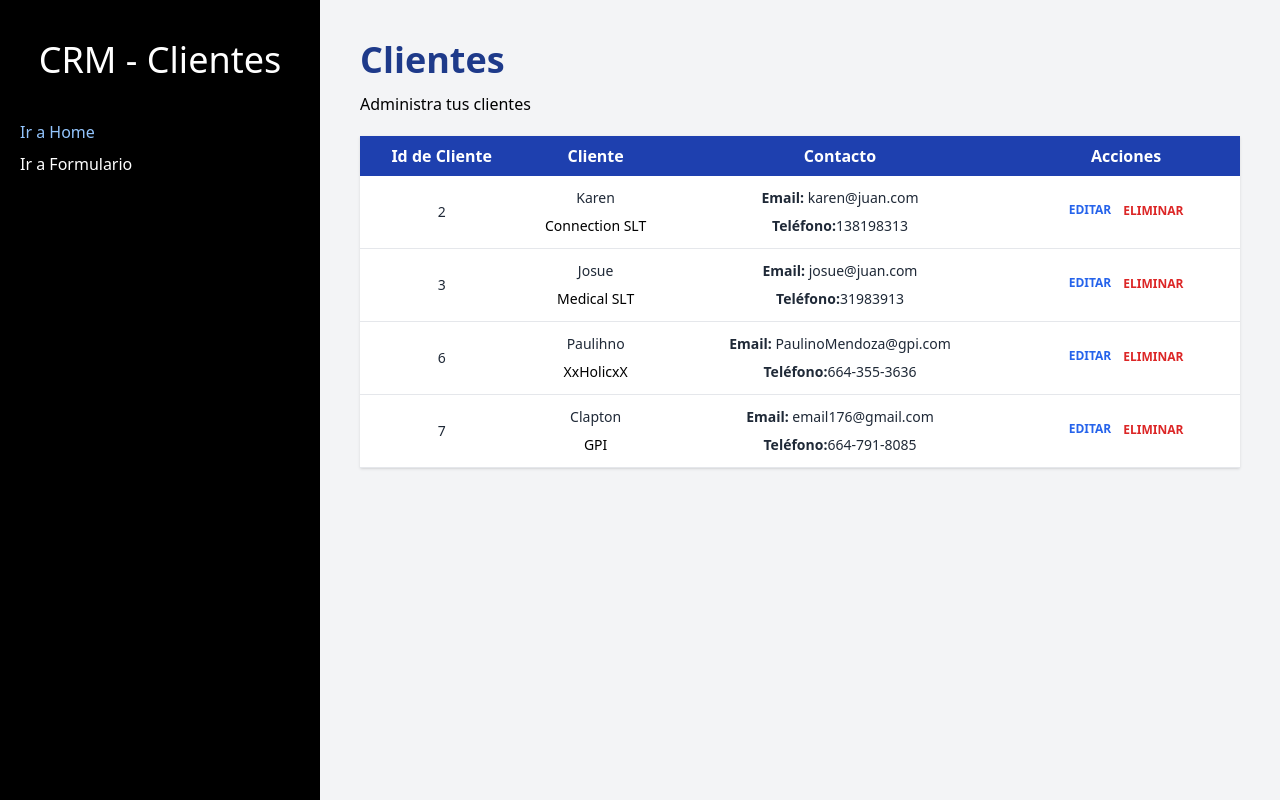
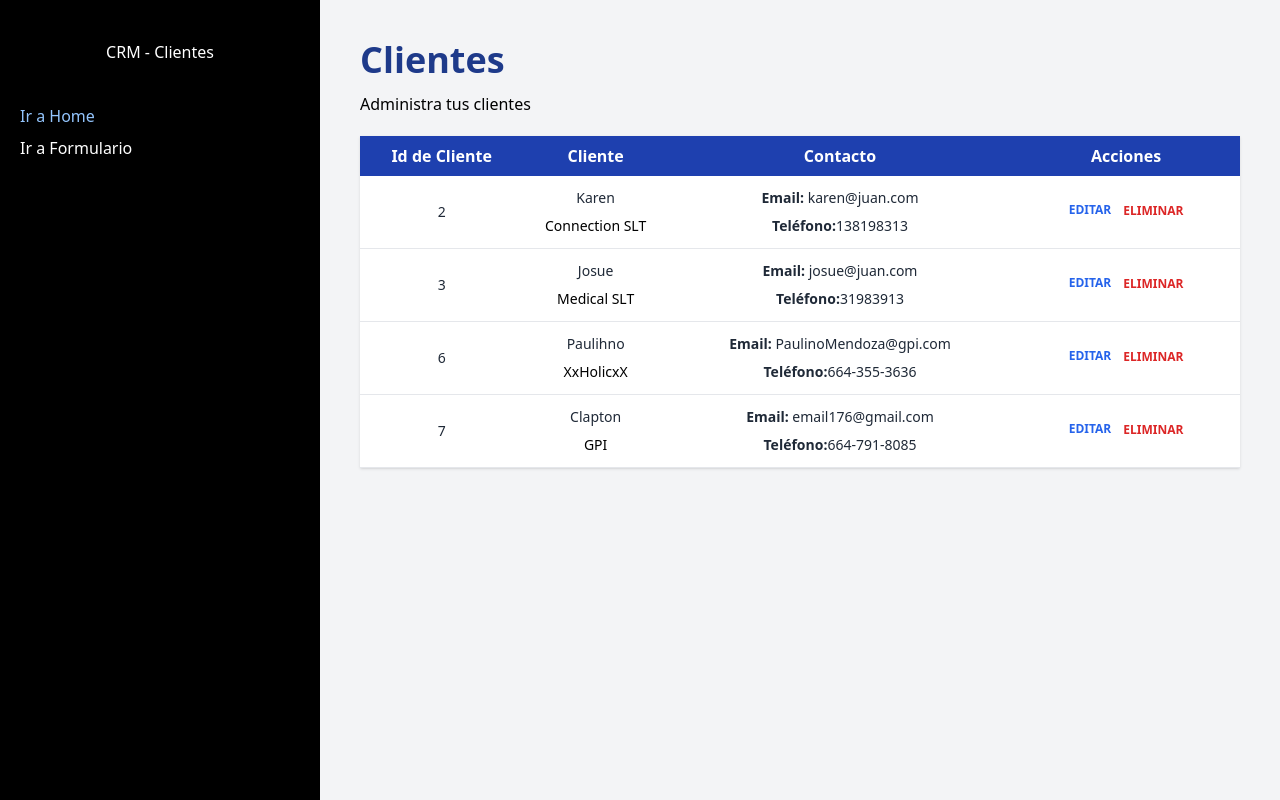
Before and after one commit to AntonioIB9D/Crm-Clients, a React (Vite) app: page / in a window 1280 px wide. Built offline with nearby package versions, Linux system fonts and the light colour scheme; data requests are answered from the project's data file.

Commit message:
font settings

```diff
--- a/src/Components/Layout.jsx
+++ b/src/Components/Layout.jsx
@@ -6,7 +6,7 @@ function Layout() {
   return (
     <div className="md:flex md:min-h-screen">
       <aside className="md:w-1/4 bg-black px-5 py-10">
-        <h2 className="text-4xl text-center text-white">CRM - Clientes</h2>
+        <h2 className="text-center text-white">CRM - Clientes</h2>
 
         <nav className="mt-10">
           <Link
--- a/src/index.css
+++ b/src/index.css
@@ -9,8 +9,3 @@ body {
   font-weight: 300;
   font-size: 16px;
 }
-
-.header-primary {
-  font-weight: 600;
-  font-size: 80px;
-}
```
